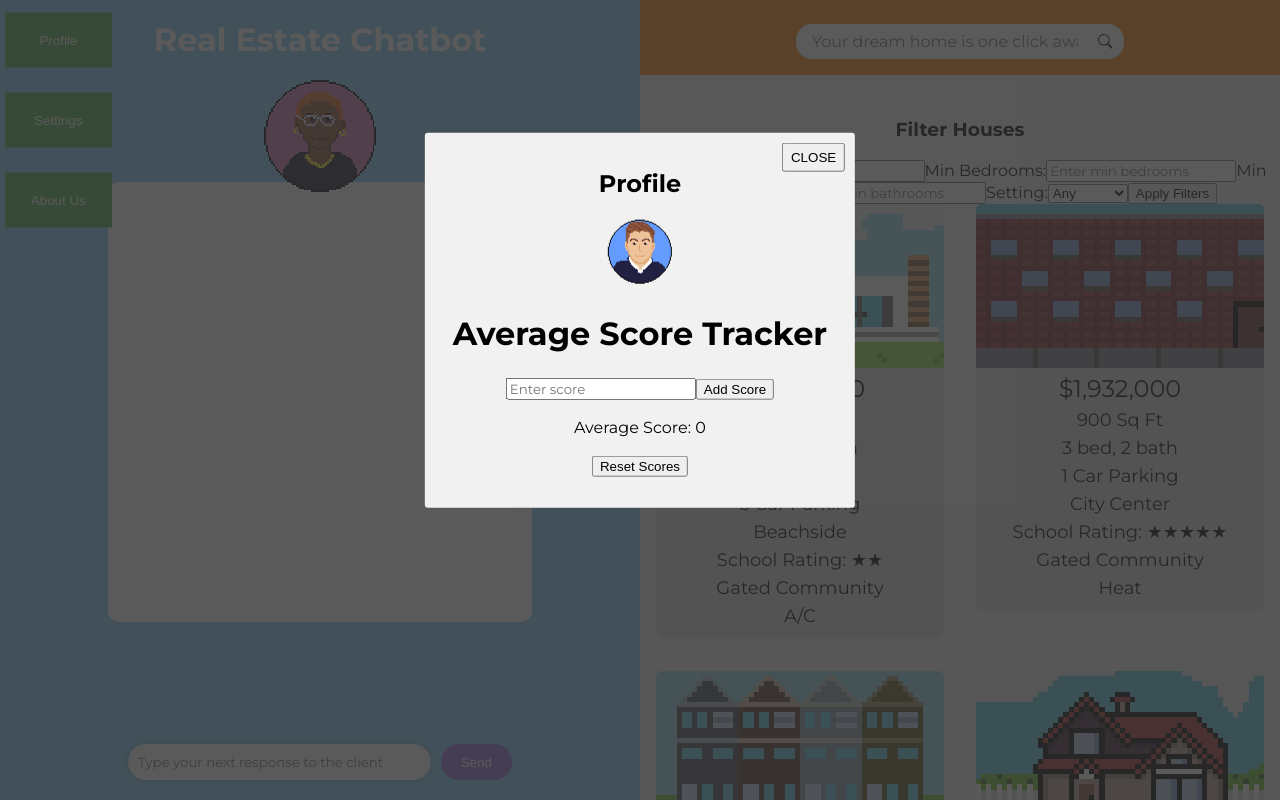
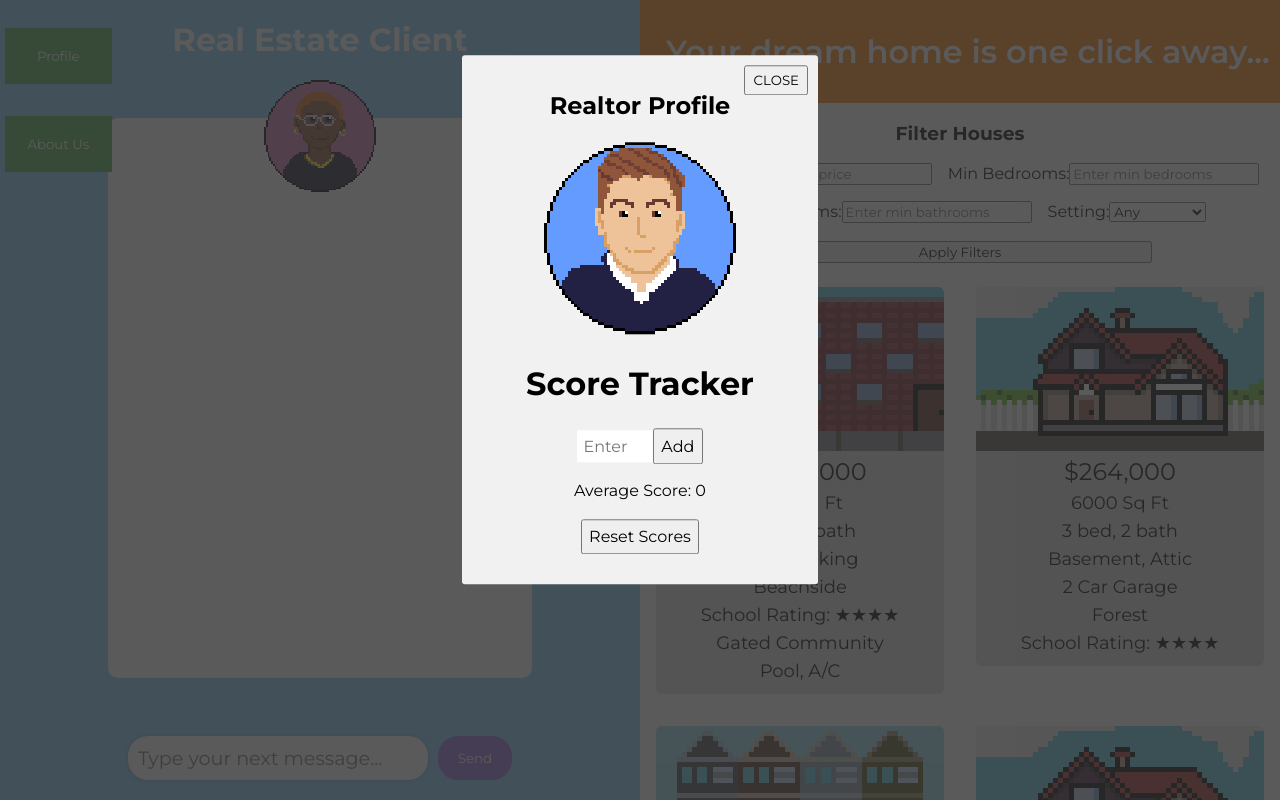
Before and after one commit to AidenRacelis/HackVT12-Project-, a React (Create React App) app in the folder frontend/: page / in a window 1280 px wide. Both pictures are taken after a click on the button "Profile". Built offline with nearby package versions, Linux system fonts and the light colour scheme.

Commit message:
final changes

```diff
--- a/frontend/src/About.css
+++ b/frontend/src/About.css
@@ -5,7 +5,7 @@ body.active-modal {
 .btn-modal-about {
     position: absolute;
     left: 0; /* Aligns the button to the left */
-    top: 25%; /* Centers the button vertically */
+    top: 18%; /* Centers the button vertically */
     transform: translateY(-50%); /* Adjusts the vertical centering */
     padding: 20px;
 
@@ -20,7 +20,7 @@ body.active-modal {
     border: none;
     cursor: pointer;
 
-
+    font-family: Montserrat;
 
 }
 
--- a/frontend/src/App.css
+++ b/frontend/src/App.css
@@ -18,6 +18,10 @@
   width: 100%;
   display: flex;
   flex-direction: row;
+  font-family: Montserrat;
+}
+
+button {
   font-family: Montserrat;
 }
 
--- a/frontend/src/App.js
+++ b/frontend/src/App.js
@@ -11,7 +11,7 @@ function App() {
     <div className="App">
       <Chatbot />
       <Profile />
-      <Settings />
+      {/* <Settings /> */}
       <About />
       <SearchHouses />
     </div>
--- a/frontend/src/Chatbot.css
+++ b/frontend/src/Chatbot.css
@@ -35,7 +35,7 @@
     border-radius: 10px;
     padding: 20px;
     margin-bottom: 20px;
-    height: 50%;
+    height: 65%;
     overflow-y: auto;
   }
 
@@ -73,6 +73,7 @@
     border-radius: 20px;
     border: none;
     margin-right: 10px;
+    font-size: 1.2em;
     box-shadow: 0 0 5px rgba(0, 0, 0, 0.2);
   }
 
@@ -84,6 +85,7 @@
     background-color: #9370DB;
     color: white;
     cursor: pointer;
+    font-family: Montserrat;
   }
 
   .send-button:hover {
--- a/frontend/src/Chatbot.js
+++ b/frontend/src/Chatbot.js
@@ -44,7 +44,7 @@ const Chatbot = () => {
 
   return (
     <div className="chat-container">
-      <h1 className="chat-header">Real Estate Chatbot</h1>
+      <h1 className="chat-header">Real Estate Client</h1>
       <img src='./assets/Client2.png' alt="Client 2" className='profile-circle'/>
       <div className="chat-box">
         {messages.map((message, index) => (
@@ -56,7 +56,7 @@ const Chatbot = () => {
       <div className="input-area">
         <input
           type="text"
-          placeholder="Type your next response to the client"
+          placeholder="Type your next message..."
           value={input}
           id = "textbox"
           onChange={(e) => setInput(e.target.value)}
--- a/frontend/src/FrontendFunctions/AverageScoreTracker.js
+++ b/frontend/src/FrontendFunctions/AverageScoreTracker.js
@@ -1,8 +1,25 @@
-import React, { useState } from "react";
+import React, { useState, useEffect } from "react";
 
 const AverageScoreTracker = () => {
   const [scores, setScores] = useState([]); // Array to store scores
   const [inputScore, setInputScore] = useState(""); // Input field state
+
+  // Function to read the scores from localStorage
+  useEffect(() => {
+    const savedScores = localStorage.getItem("score-save-realestate-x");
+    if (savedScores) {
+      setScores(savedScores.split(";-;").map(Number)); // Parse stored scores as numbers
+    }
+  }, []); // Runs once when the component mounts
+
+  // Function to save the scores to localStorage whenever the scores state changes
+  useEffect(() => {
+    if (scores.length > 0) {
+      localStorage.setItem("score-save-realestate-x", scores.join(";-;"));
+    } else {
+      localStorage.removeItem("score-save-realestate-x"); // Clear localStorage if no scores
+    }
+  }, [scores]); // Runs every time the scores array changes
 
   // Function to add a new score
   const addScore = () => {
@@ -22,30 +39,29 @@ const AverageScoreTracker = () => {
     return (sum / scores.length).toFixed(2); // Return average with 2 decimal places
   };
 
-   // Function 3: Erase (reset) the array
-   const resetArray = () => {
+  // Function to reset the array
+  const resetArray = () => {
     setScores([]); // Set the scores array to an empty array
   };
 
   return (
     <div>
-      <h1>Average Score Tracker</h1>
+      <h1>Score Tracker</h1>
 
       <input
-        type="text"
+        className="input-score-input"
+        type="number"
         value={inputScore}
         placeholder="Enter score"
+        min="1" max="5"
+        step="0.5"
         onChange={(e) => setInputScore(e.target.value)} // Handle input change
       />
-      <button onClick={addScore}>Add Score</button>
+      <button className="add-score-button" onClick={addScore}>Add</button>
       <p>Average Score: {calculateAverage()}</p>
 
-
-
-        {/* Button to reset the array */}
-        <button onClick={resetArray}>Reset Scores</button>
-
-
+      {/* Button to reset the array */}
+      <button className="add-score-button" onClick={resetArray}>Reset Scores</button>
     </div>
   );
 };
--- a/frontend/src/Profile.css
+++ b/frontend/src/Profile.css
@@ -5,7 +5,7 @@ body.active-modal {
 .btn-modal {
     position: absolute;
     left: 0; /* Aligns the button to the left */
-    top: 5%; /* Centers the button vertically */
+    top: 7%; /* Centers the button vertically */
     transform: translateY(-50%); /* Adjusts the vertical centering */
     padding: 20px;
 
@@ -18,7 +18,19 @@ body.active-modal {
     border: none;
     cursor: pointer;
 
+    font-family: Montserrat;
+}
 
+.add-score-button {
+    padding: .4em;
+    font-size: 1em;
+}
+
+.input-score-input {
+    padding: .4em;
+    font-size: 1em;
+    border: none;
+    outline: none;
 }
 
 .client{
--- a/frontend/src/Profile.js
+++ b/frontend/src/Profile.js
@@ -26,8 +26,8 @@ export default function Profile() {
         <div className="modal">
           <div onClick={toggleModal} className="overlay"></div>
           <div className="modal-content">
-            <h2>Profile</h2>
-            <img src='./assets/Client1.png' alt="Client 1" />
+            <h2>Realtor Profile</h2>
+            <img className="client" src='./assets/Client1.png' alt="Client 1" />
             <p>
               <AverageScoreTracker />
             </p>
--- a/frontend/src/components/SearchHouses.js
+++ b/frontend/src/components/SearchHouses.js
@@ -48,7 +48,7 @@ export default function SearchHouses() {
 
   // Generate the house list once when the component mounts
   useEffect(() => {
-    const generatedHouses = housegenerator(100);
+    const generatedHouses = housegenerator(500);
     setHouseList(generatedHouses);
     setFilteredHouseList(generatedHouses); // Initially show all houses
   }, []);
@@ -74,18 +74,14 @@ export default function SearchHouses() {
     <div className="SearchWindow">
       <div className="SearchBanner">
         <span className="SearchBar">
-          <input placeholder="Your dream home is one click away..." />
-          <span className="SearchButton">
-            <svg xmlns="http://www.w3.org/2000/svg" width=".9em" height=".9em" fill="currentColor" viewBox="0 0 16 16">
-              <path d="M11.742 10.344a6.5 6.5 0 1 0-1.397 1.398h-.001q.044.06.098.115l3.85 3.85a1 1 0 0 0 1.415-1.414l-3.85-3.85a1 1 0 0 0-.115-.1zM12 6.5a5.5 5.5 0 1 1-11 0 5.5 5.5 0 0 1 11 0" />
-            </svg>
-          </span>
+        Your dream home is one click away...
         </span>
       </div>
 
       {/* Filter Section */}
       <div className="FilterSection">
         <h3>Filter Houses</h3>
+        <div>
         <label>
           Max Price:
           <input
@@ -117,11 +113,14 @@ export default function SearchHouses() {
           Setting:
           <select value={setting} onChange={(e) => setSetting(e.target.value)}>
             <option value="">Any</option>
+            <option value="city_center">City Center</option>
             <option value="urban">Urban</option>
             <option value="suburban">Suburban</option>
             <option value="rural">Rural</option>
+            <option value="forest">Forest</option>
           </select>
         </label>
+        </div>
         <button onClick={applyFilters}>Apply Filters</button>
       </div>
 
@@ -129,7 +128,8 @@ export default function SearchHouses() {
       <div className="DisplayHouses">
         {filteredHouseList.map((house, index) => (
           <div key={index} className="HouseDiv" value={`${house.home_type}`}>
-            <span className="chooseHouse" onClick={toggleModal}></span>
+            {/* <span className="chooseHouse" onClick={toggleModal}></span>000 */}
+            <span className="chooseHouse"></span>
             <img
               className="HouseImg"
               src={
--- a/frontend/src/css/search.css
+++ b/frontend/src/css/search.css
@@ -3,7 +3,8 @@
     min-height: 100%;
     max-height: 100vh;
     overflow-y: scroll;
-    background-color: #f3f3f3;
+    overflow-x: hidden;
+    /* background-color: #f3f3f3; */
     display: flex;
     flex-direction: column;
     align-items: center;
@@ -15,7 +16,7 @@
     display: flex;
     flex-direction: column;
     align-items: center;
-    margin-bottom: 1.5em;
+    /* margin-bottom: 1.5em; */
 }
 
 .SearchBar {
@@ -25,10 +26,13 @@
     align-items: center;
     border-radius: 1em;
     margin-bottom: 1em;
-    margin-top: 1.5em;
+    margin-top: 1em;
     padding-left: .5em;
-    background-color: white;
-    width: 50%;
+    font-size: 2rem;
+    /* background-color: white; */
+    font-weight: 600;
+    color: white;
+    width: 100%;
     overflow: hidden;
 }
 
@@ -123,3 +127,41 @@ padding: 5px 10px;
 .hidden{
     display:none;
 }
+
+.FilterSection {
+    margin-bottom: 1.5em;
+    font-family: Montserrat;
+    display: flex;
+    flex-direction: column;
+    justify-content: center;
+    align-items: center;
+}
+
+.FilterSection div {
+    display: flex;
+    flex-direction: row;
+    justify-content: center;
+    align-items: center;
+    flex-wrap: wrap;
+    row-gap: 1em;
+    gap: 1em;
+}
+
+.FilterSection div:nth-child() {
+    flex-basis: 25%;
+}
+
+.FilterSection input {
+    font-family: Montserrat;
+    /* width: 60%; */
+}
+
+.FilterSection button {
+    font-family: Montserrat;
+    margin-top: 1.3em;
+    width: 60%;
+}
+
+.FilterSection select {
+    font-family: Montserrat;
+}
```
